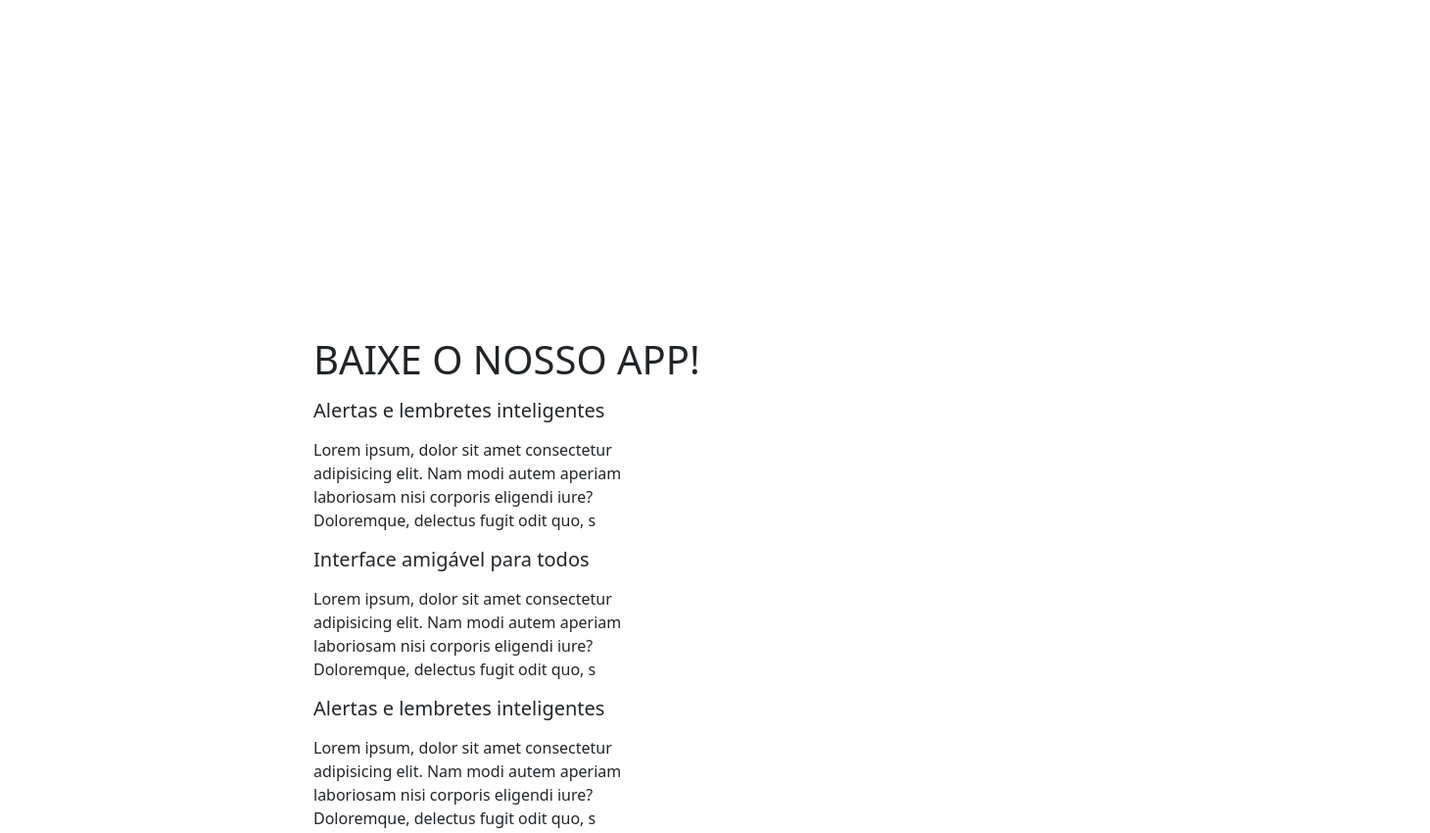
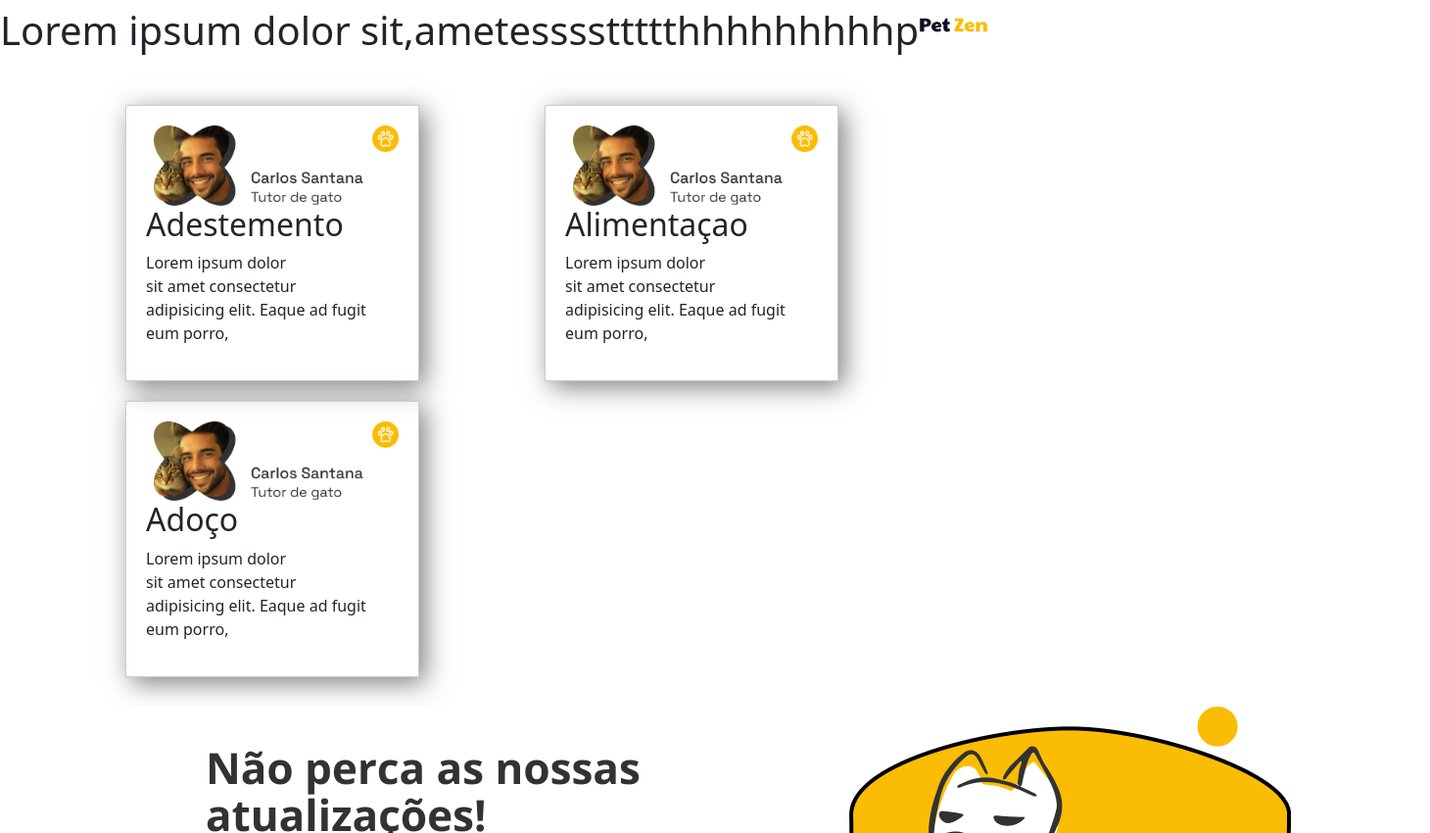
Before and after one commit to MbawFall/Exo, a plain HTML site: page index.html in a window 1280 px wide. Shown: the part 2717-3567 px from the top of the page at 98% size, 1460 px wide, since content can reach past the window. Drawn offline with Linux system fonts and the light colour scheme.

Commit message:
first commit

```diff
--- a/CSS/style.css
+++ b/CSS/style.css
@@ -17,7 +17,6 @@ nav ul li{
     list-style: none;
     width: 7.5em;
     line-height: 7em;
-
 }
 nav ul li a{
     color: black;
@@ -76,3 +75,17 @@ h4{
     margin-top: 90px;
 
 }
+.h5{
+    align-content: center;
+}
+.img{
+    display: flex;
+    word-wrap: initial;
+    white-space: 20px;
+    width: max-content;
+    height: 100px;
+}
+.png{
+    margin:0em;
+    padding:11px;
+}
--- a/index.html
+++ b/index.html
@@ -112,6 +112,7 @@
                     adipisicing elit. Eaque ad fugit<br>
                     eum porro, </p>
             </div>
+
     </section>
     <section class="section1">
         <img src="image/group ilustration (2).png" alt="decription de l'image" width="200em">
@@ -126,34 +127,72 @@
 <body>
     <div class="container1">
         <div class="image">
-            <img src="image/app.png" alt="app.png" class="app.png" width="400px">
+
+        <img src="image/group app.png " alt="app.png" class="app.png"width="400px">
         </div>
+        <div class="img">
+            <p><h1> Lorem ipsum dolor sit,amet<span class="Logo"><img src="image/Logo.png" alt="Logo" width="70.5px"></span>essssttttthhhhhhhhhp</p>
+        </div>
+
+        <section>
+            <div class="blog-container">
+                <div class="blog">
+                    <img src="image/Person.png" alt="" width="250px">
+                    <h2>Adestemento</h2>
+                    <p>Lorem ipsum dolor<br>
+                        sit amet consectetur<br>
+                        adipisicing elit. Eaque ad fugit<br>
+                        eum porro, </p>
+                </div>
+                <div class="blog">
+                    <img src="image/Person.png" alt="" width="250px">
+                    <h2>Alimentaçao</h2>
+                    <p>Lorem ipsum dolor<br>
+                        sit amet consectetur<br>
+                        adipisicing elit. Eaque ad fugit<br>
+                        eum porro, </p>
+                </div>
+                <div class="blog">
+
+                    <img src="image/Person.png" alt="" width="250px">
+                    <h2>Adoço</h2>
+                    <p>Lorem ipsum dolor<br>
+                        sit amet consectetur<br>
+                        adipisicing elit. Eaque ad fugit<br>
+                        eum porro, </p>
+                </div>
+                <img src="image/Group F - Newsletter.png" alt="" >
+            </div>
+        </section>
+        <section class="section1">
+
+            <nav>
+                <img src="image/Logo.png" alt="" height="100px">
+                <ul>
+                    <li><a href="Accueil">Home</a></li>
+                    <li><a href="Sobre">Sobre</a></li>
+                    <li><a href="serviços">serviços</a></li>
+                    <li><a href="Nosso App">Nosso App</a></li>
+                    <li><a href="Blog">Blog</a></li>
+                    <img src="image/social icons.png" alt="" width="100px">
+                    <button type="button" class="btn btn-warning">Email</button>
+                    <button type="button" class="btn btn-warning">Iscreva-se no Newsletter</button >
+                </ul>
+
+
+            </nav>
+            <button type="button" class="btn btn-warning"><h6> Entre   em   contato:</h6></button>
+            <h5>Email:email@gmail.com</h5>
+            <h5>Phone:73 5555 777 8888</h5>
+            <h5>Endereços</h5>
+
+        </section>
     </div>
+            </div>
+
 </body>
 <section>
-    <div class="blog1">
-        <div class="text">
-            <p><h1>BAIXE O NOSSO APP!</h1></p>
-            <p><h5>Alertas e lembretes inteligentes</h5></p>
-            <p>Lorem ipsum, dolor sit amet consectetur<br>
-                 adipisicing elit. Nam modi autem aperiam<br>
-                 laboriosam nisi corporis eligendi iure?<br>
-                 Doloremque, delectus fugit odit quo, s</p>
-        </div>
-        <div>
-            <p><h5>Interface amigável para todos</h5></p>
-            <p>Lorem ipsum, dolor sit amet consectetur<br>
-                 adipisicing elit. Nam modi autem aperiam<br>
-                 laboriosam nisi corporis eligendi iure?<br>
-                 Doloremque, delectus fugit odit quo, s</p>
-        </div>
-        <div>
-            <p><h5>Alertas e lembretes inteligentes</h5></p>
-            <p>Lorem ipsum, dolor sit amet consectetur<br>
-                 adipisicing elit. Nam modi autem aperiam<br>
-                 laboriosam nisi corporis eligendi iure?<br>
-                 Doloremque, delectus fugit odit quo, s</p>
-        </div>
+
 
 </section>
 </body>
```
Also changed, not shown: image/Ellipse 3.png (added), image/Group D - App.png (added), image/Group F - Newsletter.png (added), image/Group G - Footer.png (added), image/Person.png (added), image/group app.png (added), image/social icons.png (added).
